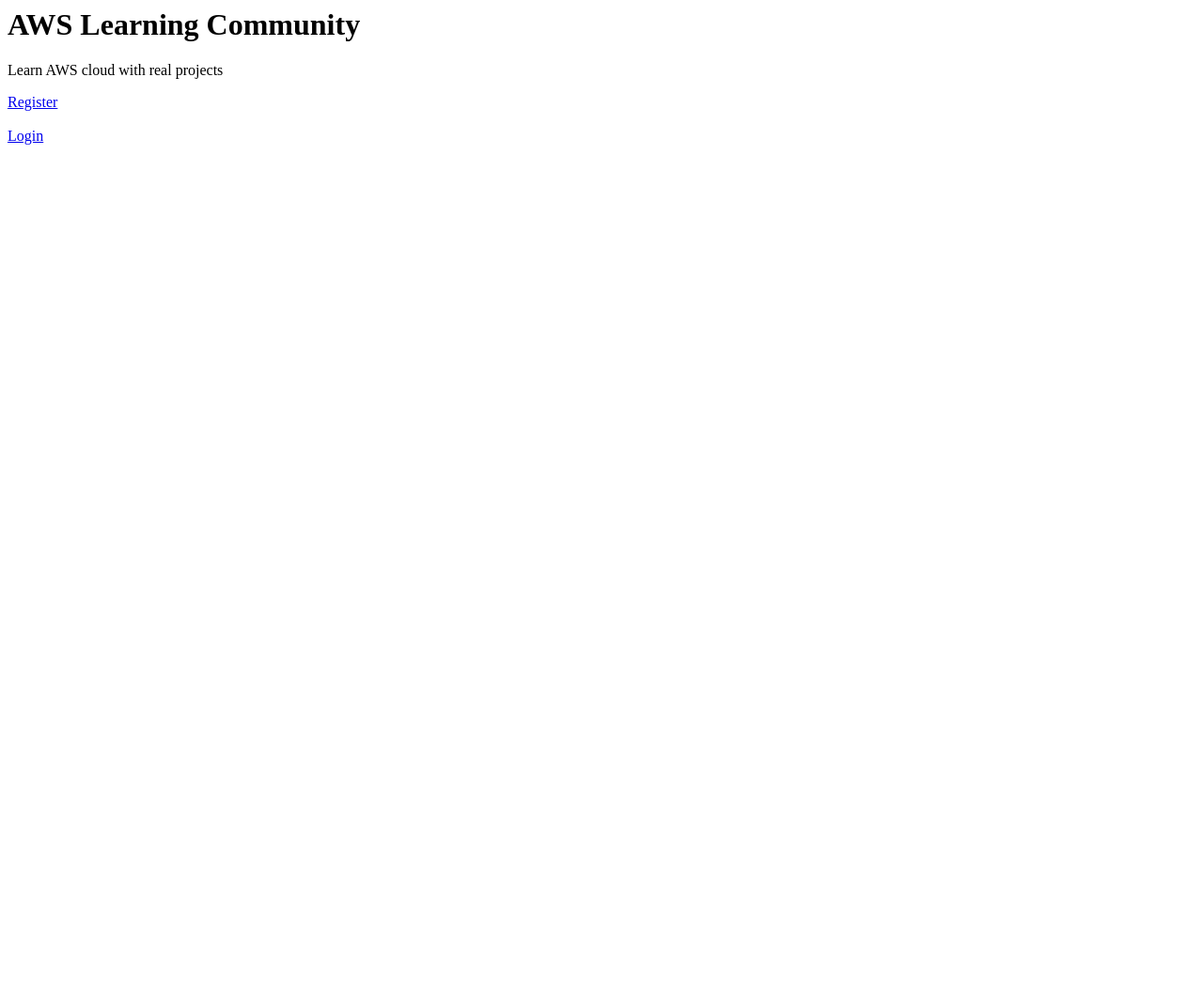
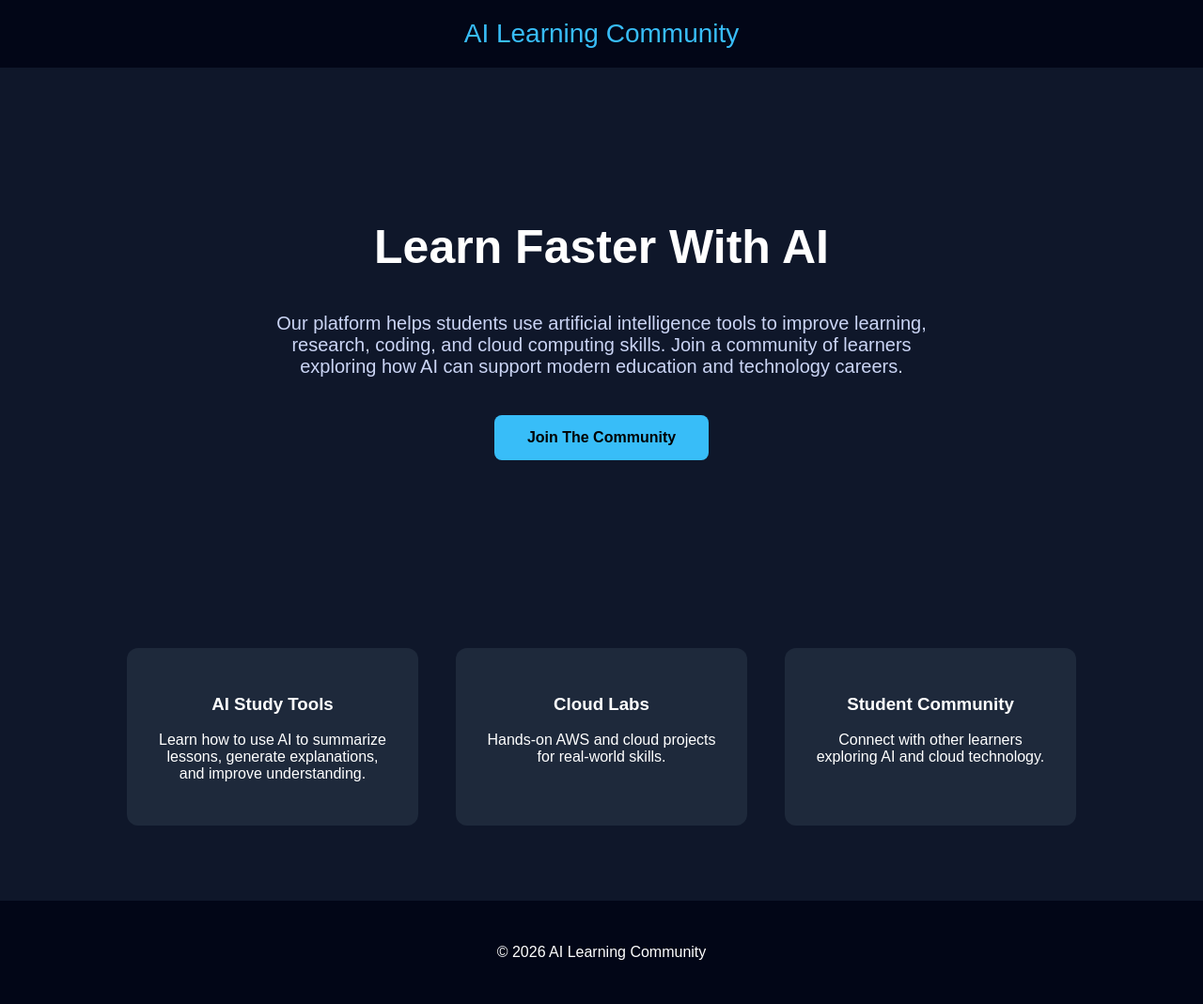
Before and after one commit to Fenyaboo/aws-learning-portal, a website: page views/index.html in a window 1280 px wide. Shown: the whole page at 94% size. Before the commit the page ends 800 px from the top, so only its background shows below. Drawn offline with Linux system fonts and the light colour scheme.

Commit message:
Update index.html

```diff
--- a/views/index.html
+++ b/views/index.html
@@ -1,9 +1,142 @@
-<h1>AWS Learning Community</h1>
+<!DOCTYPE html>
+<html>
 
-<p>Learn AWS cloud with real projects</p>
+<head>
 
-<a href="/register">Register</a>
+<title>AWS AI Learning Portal</title>
 
-<br><br>
+<style>
 
-<a href="/login">Login</a>
+body{
+margin:0;
+font-family:Arial;
+background:#0f172a;
+color:white;
+text-align:center;
+}
+
+header{
+background:#020617;
+padding:20px;
+}
+
+.logo{
+font-size:28px;
+color:#38bdf8;
+}
+
+.hero{
+padding:120px 20px;
+}
+
+.hero h1{
+font-size:50px;
+}
+
+.hero p{
+font-size:20px;
+color:#cbd5f5;
+max-width:700px;
+margin:auto;
+}
+
+.button{
+display:inline-block;
+margin-top:40px;
+padding:15px 35px;
+background:#38bdf8;
+color:black;
+text-decoration:none;
+border-radius:8px;
+font-weight:bold;
+}
+
+.features{
+padding:80px;
+display:flex;
+justify-content:center;
+gap:40px;
+flex-wrap:wrap;
+}
+
+.card{
+background:#1e293b;
+padding:30px;
+border-radius:12px;
+width:250px;
+}
+
+footer{
+padding:30px;
+background:#020617;
+}
+
+</style>
+
+</head>
+
+<body>
+
+<header>
+
+<div class="logo">
+AI Learning Community
+</div>
+
+</header>
+
+<section class="hero">
+
+<h1>Learn Faster With AI</h1>
+
+<p>
+
+Our platform helps students use artificial intelligence tools
+to improve learning, research, coding, and cloud computing skills.
+
+Join a community of learners exploring how AI can support
+modern education and technology careers.
+
+</p>
+
+<a class="button" href="/register">
+Join The Community
+</a>
+
+</section>
+
+<section class="features">
+
+<div class="card">
+<h3>AI Study Tools</h3>
+<p>
+Learn how to use AI to summarize lessons,
+generate explanations, and improve understanding.
+</p>
+</div>
+
+<div class="card">
+<h3>Cloud Labs</h3>
+<p>
+Hands-on AWS and cloud projects for real-world skills.
+</p>
+</div>
+
+<div class="card">
+<h3>Student Community</h3>
+<p>
+Connect with other learners exploring AI and cloud technology.
+</p>
+</div>
+
+</section>
+
+<footer>
+
+<p>© 2026 AI Learning Community</p>
+
+</footer>
+
+</body>
+
+</html>
```
